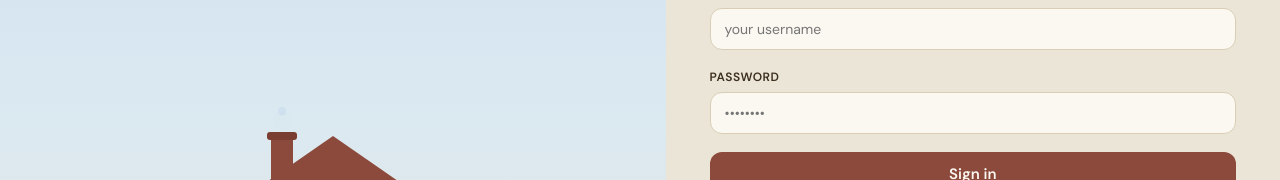
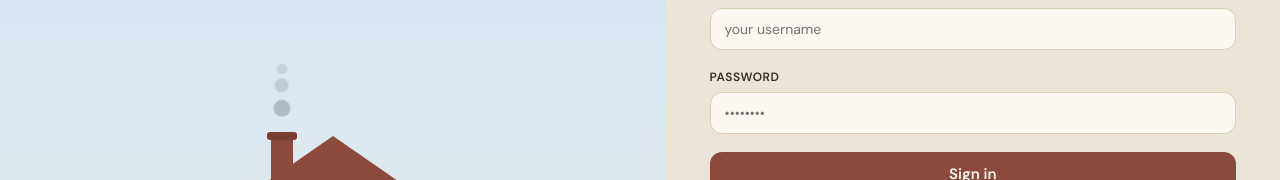
Before and after one commit to JoshuaLall/COP4331C-Group-8--MERN, a React (Vite) app in the folder frontend/: page / in a window 1280 px wide. Shown: the part 318-498 px from the top of the page. Built offline with nearby package versions, Linux system fonts and the light colour scheme.

Commit message:
Adjust login smoke visibility and chimney spacing

```diff
--- a/frontend/src/CSS/Login.css
+++ b/frontend/src/CSS/Login.css
@@ -135,7 +135,7 @@
 
 .smoke {
     position: absolute;
-    top: -28px;
+    top: -44px;
     left: 50%;
     transform: translateX(-50%);
 }
@@ -145,35 +145,35 @@
     width: 8px;
     height: 8px;
     border-radius: 50%;
-    background: #C9DDED;
-    opacity: 0.7;
+    background: #6F7882;
+    opacity: 0.85;
     margin: 0 auto 4px;
-    animation: rise 2.5s ease-in-out infinite;
+    animation: rise 2.8s ease-in-out infinite;
 }
 
 .smoke span:nth-child(2) {
     width: 11px;
     height: 11px;
     animation-delay: 0.5s;
-    opacity: 0.5;
+    opacity: 0.75;
 }
 
 .smoke span:nth-child(3) {
     width: 14px;
     height: 14px;
     animation-delay: 1s;
-    opacity: 0.3;
+    opacity: 0.6;
 }
 
 @keyframes rise {
     0% {
         transform: translateY(0) scale(1);
-        opacity: 0.7;
+        opacity: 0.85;
     }
 
     100% {
-        transform: translateY(-24px) scale(1.3);
-        opacity: 0;
+        transform: translateY(-28px) scale(1.3);
+        opacity: 0.18;
     }
 }
 
```
